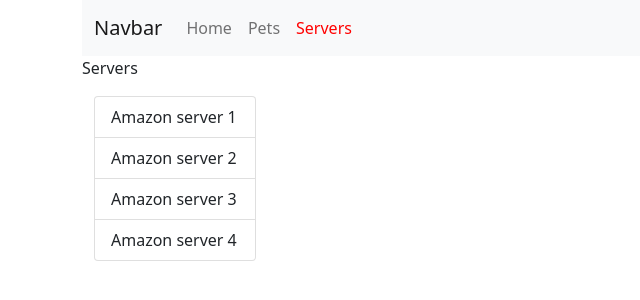
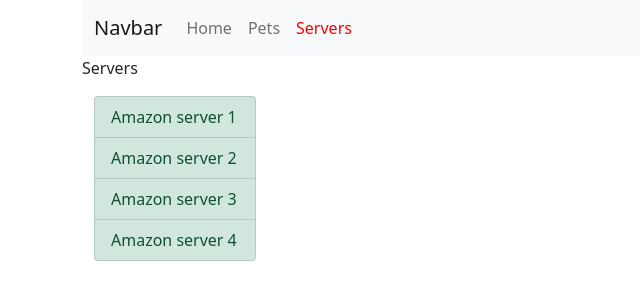
Before and after one commit to DanielVain/angular-routing, an Angular app: page /servers in a window 1280 px wide. Shown: the top 300 px of the page, without its empty margins (0-640 px from the left). Built offline with nearby package versions, Linux system fonts and the light colour scheme.

Commit message:
finished homework

```diff
--- a/src/app/pages/servers/servers.component.html
+++ b/src/app/pages/servers/servers.component.html
@@ -9,6 +9,10 @@
           class="list-group-item list-group-item-action"
           *ngFor="let serverItem of serverArr"
           (click)="handleServerClick(serverItem.code)"
+          [ngClass]="{
+            'list-group-item-danger': !serverItem.status,
+            'list-group-item-success': serverItem.status
+          }"
         >
           {{ serverItem.name }}
         </button>
--- a/src/app/pages/servers/servers.component.ts
+++ b/src/app/pages/servers/servers.component.ts
@@ -1,5 +1,6 @@
 import { Component, OnInit } from '@angular/core';
 import { ActivatedRoute, Router } from '@angular/router';
+import { Subscription } from 'rxjs';
 import ServerData from 'src/app/model/ServerData.model';
 import { ServersDataService } from 'src/app/services/servers-data.service';
 
@@ -10,6 +11,7 @@
 })
 export class ServersComponent implements OnInit {
   serverArr: ServerData[];
+  serverChangeSub: Subscription;
   constructor(
     private route: ActivatedRoute,
     private serversDataService: ServersDataService,
@@ -17,7 +19,13 @@
   ) {
     this.serverArr = this.serversDataService.serversArr;
   }
-  ngOnInit(): void {}
+  ngOnInit(): void {
+    this.serverChangeSub = this.serversDataService.serversDataChanged.subscribe(
+      (serverArr: ServerData[]) => {
+        this.serverArr = serverArr;
+      }
+    );
+  }
   handleServerClick(chosenServerCode: number): void {
     this.router.navigate(['server-info'], {
       relativeTo: this.route,
--- a/src/app/services/servers-data.service.ts
+++ b/src/app/services/servers-data.service.ts
@@ -1,4 +1,5 @@
 import { Injectable } from '@angular/core';
+import { Subject } from 'rxjs';
 import ServerData from '../model/ServerData.model';
 
 @Injectable({
@@ -6,7 +7,9 @@
 })
 export class ServersDataService {
   serversArr: ServerData[];
+  serversDataChanged: Subject<ServerData[]>;
   constructor() {
+    this.serversDataChanged = new Subject<ServerData[]>();
     this.serversArr = [
       {
         name: 'Amazon server 1',
@@ -35,13 +38,11 @@
     ];
   }
   updateServerStatus(serverCode: number, status: boolean): void {
-    if (serverCode < 0 || serverCode > this.serversArr.length - 1) {
-      return;
-    }
     let selectedServer = this.serversArr.find(
       (item) => item.code == serverCode
     );
     selectedServer.status = status;
+    this.serversDataChanged.next(this.serversArr);
     // this.serversArr[serverId].status = status;
   }
 }
```
